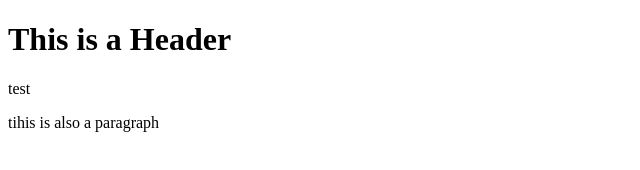
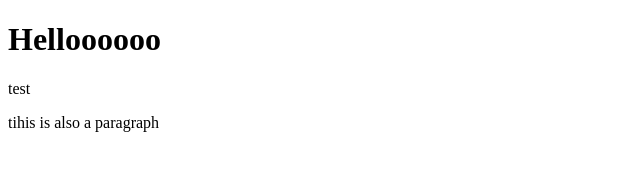
Before and after one commit to mmccloud15/git-test, a website: page index.html in a window 1280 px wide. Shown: the whole page, without its empty margins (0-640 px from the left). Drawn offline with Linux system fonts and the light colour scheme.

Commit message:
Using NPM

```diff
--- a/index.html
+++ b/index.html
@@ -1,7 +1,7 @@
 <!DOCTYPE html>
 <html>
    <body>
-      <h1>This is a Header</h1>
+      <h1>Helloooooo</h1>
       <p>test</p>
       <p>tihis is also a paragraph</p>
    </body>
```
Also changed, not shown: package.json (added, +19 -0 lines), 2 other files.
